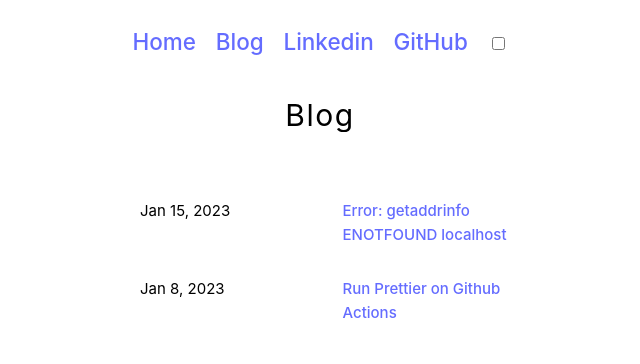
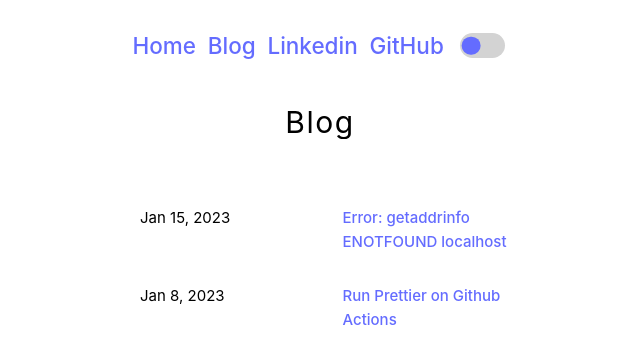
Before and after one commit to bjbagher/bjbagher.react.github.io, a React (Vite) app: page /blog in a window 1280 px wide. Shown: the top 364 px of the page, without its empty margins (320-960 px from the left). Built offline with nearby package versions, Linux system fonts and the light colour scheme.

Commit message:
add darkmode

```diff
--- a/src/components/NavBar.tsx
+++ b/src/components/NavBar.tsx
@@ -1,14 +1,14 @@
 import { useContext } from "react";
+import { Link } from "react-router-dom";
 import { ThemeContext } from "../provider";
 
 
 
 export default function NavBar() {
- const { theme, setTheme, state } = useContext(ThemeContext)
+ const { theme, setTheme } = useContext(ThemeContext)
 
 
  const toggleColorScheme = () => {
-     console.log('got', theme, state)
     const newTheme = theme === 'dark' ? 'light' : 'dark'
      setTheme(newTheme)
      document.getElementsByTagName('html')[0].style.setProperty('color-scheme', newTheme)
@@ -18,10 +18,10 @@ export default function NavBar() {
       <nav>
         <ul>
           <li>
-            <a href="/">Home</a>
+            <Link to="/">Home</Link>
           </li>
           <li>
-            <a href="/blog">Blog</a>
+            <Link to="/blog">Blog</Link>
           </li>
           <li>
             <a href="https://www.linkedin.com/in/bjbagher/" target="_blank">
@@ -34,7 +34,9 @@ export default function NavBar() {
             </a>
           </li>
           <li>
-            <input type="checkbox"  checked={theme === 'dark'} onChange={toggleColorScheme}/>
+            <div className="switch">
+                <input type="checkbox"  checked={theme === 'dark'} onChange={toggleColorScheme}/>
+            </div>
           </li>
         </ul>
       </nav>
--- a/src/index.css
+++ b/src/index.css
@@ -147,6 +147,7 @@ main {
 nav ul {
   display: flex;
   justify-content: space-between;
+  align-items: center;
 }
 
 nav {
@@ -201,3 +202,42 @@ section {
   margin: 1rem 0;
   border-bottom: 1px solid black;
 }
+
+input {
+  cursor: pointer;
+  width: 45px;
+  height: 25px;
+  border-radius: 25px;
+  background-color: lightgrey;
+  -webkit-appearance: none;
+  appearance: none;
+}
+input::after {
+  content: '';
+  position: absolute;
+  top: 50%;
+  left: 30%;
+  transform: translate(-50%, -50%);
+  border-radius: 50%;
+  height: 1.25rem;
+  width: 1.25rem;
+
+  background-color:  #646cff;;
+}
+
+input:checked {
+  background-color: rgb(var(--accent));
+}
+
+input:checked::after {
+  background-color: white;
+  left: 70%;
+}
+
+
+.switch {
+  display: flex;
+  justify-content: center;
+  align-items: center;
+  position: relative;
+}
--- a/src/provider.tsx
+++ b/src/provider.tsx
@@ -1,12 +1,16 @@
-import { createContext, useState } from "react";
+import { createContext, ReactNode, useState } from "react";
 
-interface Theme { theme: string; setTheme: React.Dispatch<React.SetStateAction<string>>; state: string;}
+interface Theme { theme: string; setTheme: React.Dispatch<React.SetStateAction<string>>;}
 
 export const ThemeContext = createContext<Theme>({} as Theme);
 
-function ThemeProvider({children}) {
+type Props = {
+    children: ReactNode
+  }
+
+function ThemeProvider({children}: Props) {
     const [theme, setTheme] = useState(() => window.matchMedia && window.matchMedia('(prefers-color-scheme: dark)').matches ? 'dark' : 'light');
-    return <ThemeContext.Provider value={{theme, setTheme, state: "hello"}}>{children}</ThemeContext.Provider>
+    return <ThemeContext.Provider value={{theme, setTheme}}>{children}</ThemeContext.Provider>
 
 }
 
--- a/src/routes/blog.tsx
+++ b/src/routes/blog.tsx
@@ -1,5 +1,6 @@
+import { Link } from "react-router-dom";
 import NavBar from "../components/NavBar";
-import posts from "../data"
+import posts from "../data";
 
 function Blog() {
   return (
@@ -7,7 +8,7 @@ function Blog() {
       <NavBar />
       <section className="blog">
         <div className="blog_title">
-           <h1>Blog</h1>
+          <h1>Blog</h1>
         </div>
         <ul>
           <div className="rows">
@@ -24,7 +25,7 @@ function Blog() {
                     </time>
                   </div>
                   <div>
-                    <a href={"blog/" + idx}>{post.title}</a>
+                    <Link to={`${idx}`}>{post.title}</Link>
                   </div>
                 </li>
               );
```
Also changed, not shown: src/sun.svg (added).
